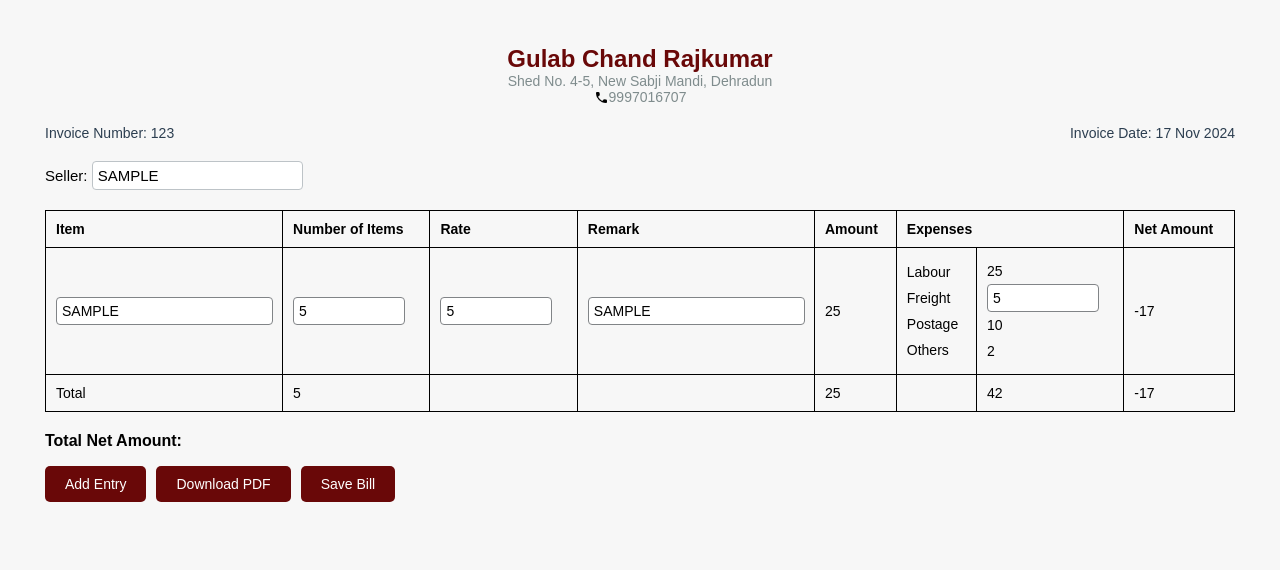
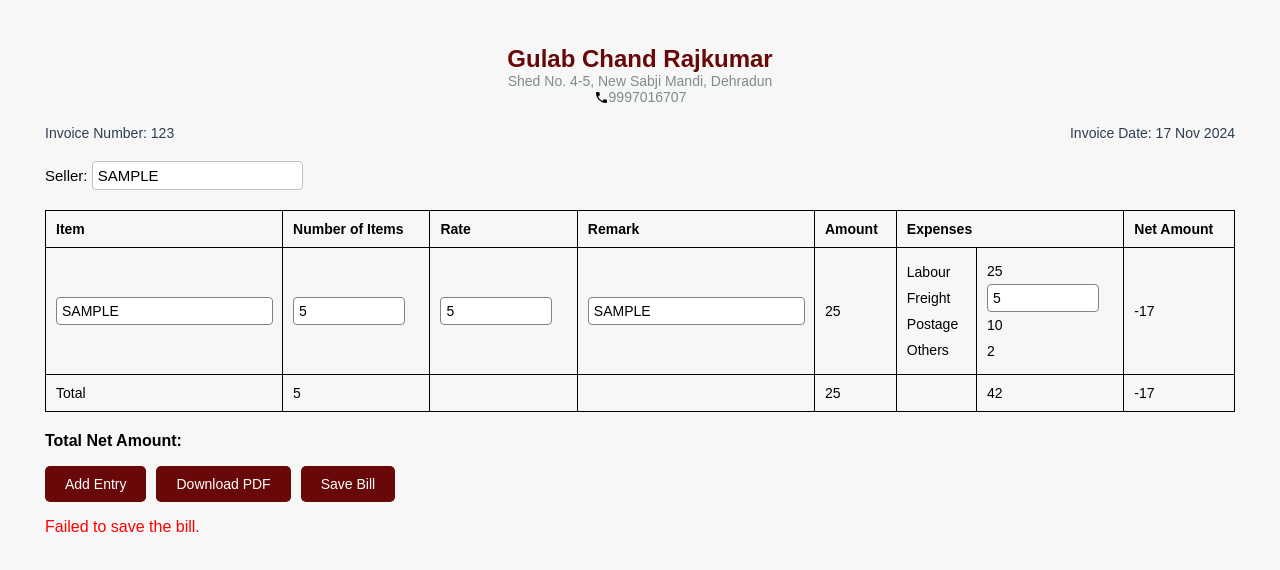
Before and after one commit to aastha-cse/Billify, a React (Create React App) app in the folder billing-app/: page / in a window 1280 px wide. Both pictures are taken after typing "Sample", "Sample", "5", "5", "Sample", "5" into the empty fields and a click on the button "Save Bill". Shown: the top 570 px of the page. Built offline with nearby package versions, Linux system fonts and the light colour scheme; no server answers.

Commit message:
added text on bill save and bill fail

```diff
--- a/billing-app/src/components/Create.js
+++ b/billing-app/src/components/Create.js
@@ -11,6 +11,7 @@
   const [items, setItems] = useState([
     { itemName: "", itemNumber: "", rate: "", amount: 0 },
   ]);
+  const [saveStatus, setSaveStatus] = useState({ message: "", success: false });
 
   const handleInputChange = (index, field, value) => {
     const updatedItems = [...items];
@@ -76,7 +77,13 @@
       netAmount,
     };
 
-    save(billData);
+    save(billData)
+      .then((response) => {
+        setSaveStatus({ message: "Bill saved successfully!", success: true });
+      })
+      .catch((error) => {
+        setSaveStatus({ message: "Failed to save the bill.", success: false });
+      });
   };
 
   const totalItems = items.reduce((acc, item) => acc + item.itemNumber, 0);
@@ -270,6 +277,14 @@
           Save Bill
         </button>
       </div>
+      <div
+        className="save-status"
+        style={{
+          color: saveStatus.success ? "green" : "red",
+        }}
+      >
+        {saveStatus.message && <p>{saveStatus.message}</p>}
+      </div>
     </div>
   );
 };
--- a/billing-app/src/components/Style.css
+++ b/billing-app/src/components/Style.css
@@ -132,3 +132,7 @@
   font-weight: bold;
   margin-bottom: 1rem;
 }
+
+.save-status{
+  display: flex;
+}
```
